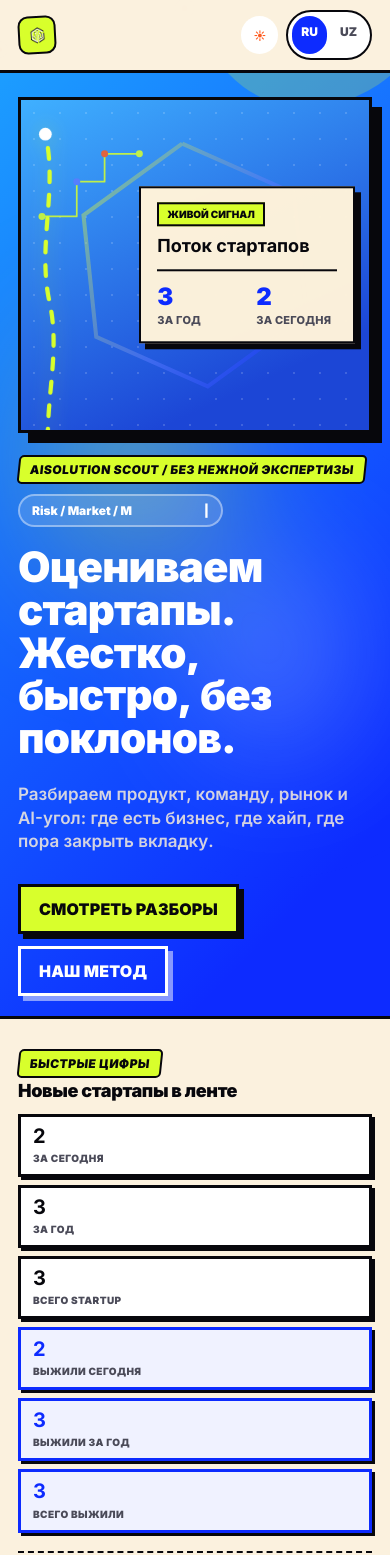
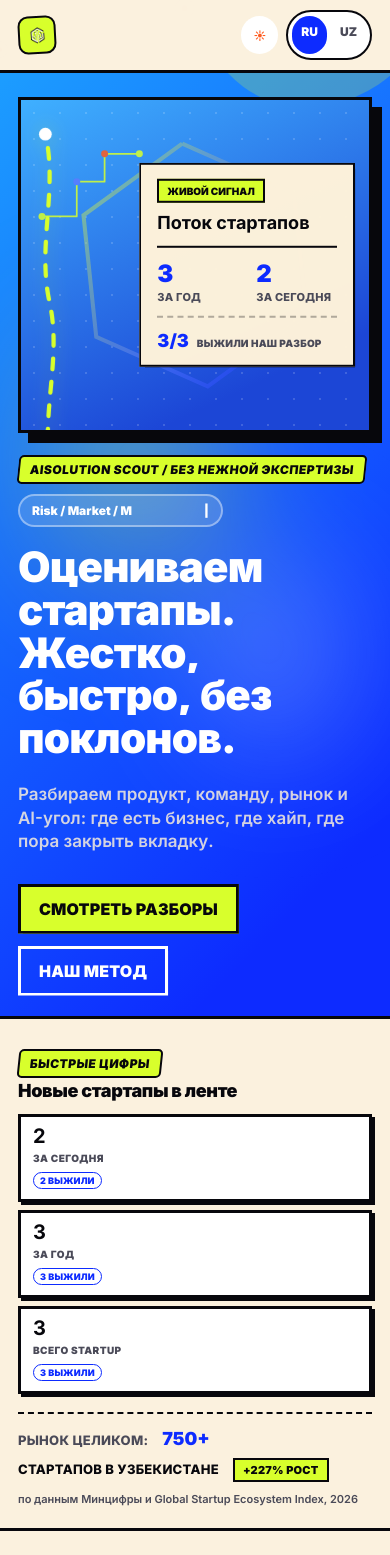
Before and after one commit to abbos-khamidov/blog-aisolution, a Next.js app: page /ru in a window 390 px wide. Shown: the top 1555 px of the page. Built offline with nearby package versions, Linux system fonts and the light colour scheme.

Commit message:
Add marker cursor and selection clear control

```diff
--- a/app/[locale]/layout.tsx
+++ b/app/[locale]/layout.tsx
@@ -6,6 +6,7 @@ import Link from "next/link";
 import { notFound } from "next/navigation";
 import "../globals.css";
 import { NeuralBackground } from "@/components/NeuralBackground";
+import { SelectionClearButton } from "@/components/SelectionClearButton";
 import { dictionary, getLocale, locales, type Locale } from "@/lib/i18n";
 
 // Cyrillic subset is required for ru content — globals.css already declared
@@ -99,6 +100,7 @@ export default async function LocaleLayout({ children, params }: Props) {
             aisolution.uz <span aria-hidden="true">→</span>
           </Link>
         </footer>
+        <SelectionClearButton locale={locale} />
       </body>
     </html>
   );
--- a/app/globals.css
+++ b/app/globals.css
@@ -76,6 +76,40 @@ a {
   color: #07070c;
 }
 
+.selection-clear-button {
+  position: fixed;
+  right: 50%;
+  bottom: 18px;
+  z-index: 60;
+  display: inline-flex;
+  align-items: center;
+  gap: 8px;
+  border: 2px solid var(--line);
+  border-radius: 999px;
+  padding: 10px 16px;
+  background: var(--brand-orange);
+  color: #07070c;
+  font-size: 13px;
+  font-weight: 950;
+  box-shadow: 4px 4px 0 0 #07070c;
+  opacity: 0;
+  transform: translate(50%, 12px);
+  pointer-events: none;
+  transition: opacity 140ms ease, transform 140ms ease;
+}
+
+.selection-clear-button.is-visible {
+  opacity: 1;
+  transform: translate(50%, 0);
+  pointer-events: auto;
+}
+
+.selection-clear-button svg {
+  width: 16px;
+  height: 16px;
+  flex: 0 0 auto;
+}
+
 @media (hover: hover) and (pointer: fine) {
   body {
     cursor: url("/cursor-pencil.svg") 5 23, auto;
@@ -94,6 +128,10 @@ a {
   textarea,
   [contenteditable="true"] {
     cursor: text;
+  }
+
+  .selection-clear-button {
+    cursor: url("/cursor-pencil.svg") 5 23, pointer;
   }
 }
 
@@ -759,13 +797,21 @@ p {
   display: flex;
   align-items: baseline;
   flex-wrap: wrap;
-  gap: 12px 14px;
+  gap: 10px 14px;
   border-top: 2px dashed var(--line);
   padding-top: 16px;
 }
 
+.hero-stats-ecosystem-prefix {
+  color: var(--muted);
+  font-size: 11px;
+  font-weight: 900;
+  letter-spacing: 0.03em;
+  text-transform: uppercase;
+}
+
 .hero-stats-ecosystem strong {
-  font-size: clamp(26px, 3.2vw, 38px);
+  font-size: clamp(18px, 2vw, 24px);
   font-weight: 950;
   line-height: 1;
   color: var(--brand-blue);
@@ -834,13 +880,18 @@ p {
   text-transform: uppercase;
 }
 
-.hero-stat-accent {
-  border-color: var(--brand-blue);
-  background: color-mix(in srgb, var(--brand-blue) 6%, var(--surface));
-}
-
-.hero-stat-accent strong {
+.hero-stat-survived-badge {
+  display: inline-block;
+  margin-top: 8px;
+  border: 1.5px solid var(--brand-blue);
   color: var(--brand-blue);
+  font-style: normal;
+  font-size: 9px;
+  font-weight: 900;
+  letter-spacing: 0.02em;
+  text-transform: uppercase;
+  padding: 2px 6px;
+  border-radius: 999px;
 }
 
 /* ---------- ticker ---------- */
--- a/components/Hero.tsx
+++ b/components/Hero.tsx
@@ -7,7 +7,7 @@ import { dictionary, type Locale } from "@/lib/i18n";
 
 type Stats = { today: number; year: number; total: number };
 
-export function Hero({ locale, stats }: { locale: Locale; stats: Stats }) {
+export function Hero({ locale, stats, survival }: { locale: Locale; stats: Stats; survival: Stats }) {
   const t = dictionary[locale];
   const rootRef = useRef<HTMLElement>(null);
   const words = t.heroTitle.split(" ");
@@ -33,12 +33,19 @@ export function Hero({ locale, stats }: { locale: Locale; stats: Stats }) {
       ...root.querySelectorAll(".hero-actions .button")
     ].filter(Boolean) as Element[];
     const wordEls = root.querySelectorAll(".word-mask .word");
+    const illustrationEls = root.querySelectorAll(".hero-illustration-card, .hero-illustration-stat");
 
     // Belt-and-suspenders: if anything below throws (a bad selector, a
     // missing SVG node after a markup edit), the hero text must never be
     // left stuck at opacity:0 forever — that's the one failure mode that
     // actually breaks the page for a real visitor.
-    const revealEverything = () => gsap.set([introEls, wordEls], { opacity: 1, y: 0, clearProps: "transform" });
+    const revealEverything = () =>
+      gsap.set([introEls, wordEls, illustrationEls], {
+        opacity: 1,
+        y: 0,
+        clipPath: "inset(0% 0% 0% 0%)",
+        clearProps: "transform"
+      });
 
     let ctx: gsap.Context | undefined;
     try {
@@ -47,7 +54,8 @@ export function Hero({ locale, stats }: { locale: Locale; stats: Stats }) {
         const circuitPath = root.querySelector(".hero-illustration-line path") as SVGPathElement | null;
 
         gsap.set(introEls, { opacity: 0, y: 16 });
-        gsap.set(wordEls, { opacity: 0, y: 24 });
+        gsap.set(wordEls, { opacity: 1, y: 24, clipPath: "inset(0% 100% 0% 0%)" });
+        gsap.set(illustrationEls, { opacity: 0, y: 16 });
 
         if (reduceMotion) {
           revealEverything();
@@ -69,11 +77,28 @@ export function Hero({ locale, stats }: { locale: Locale; stats: Stats }) {
 
         if (hexPolygon) tl.to(hexPolygon, { strokeDashoffset: 0, duration: 1.2, ease: "power2.inOut" }, 0);
         if (circuitPath) tl.to(circuitPath, { strokeDashoffset: 0, duration: 0.9, ease: "power2.inOut" }, 0.25);
-        tl.to(introEls, { opacity: 1, y: 0, stagger: 0.08, duration: 0.55 }, 0.05).to(
-          wordEls,
-          { opacity: 1, y: 0, stagger: 0.05, duration: 0.7 },
-          0.1
-        );
+        tl.to(introEls, { opacity: 1, y: 0, stagger: 0.08, duration: 0.55 }, 0.05)
+          .to(wordEls, { y: 0, stagger: 0.05, duration: 0.4 }, 0.1)
+          .to(wordEls, { clipPath: "inset(0% 0% 0% 0%)", stagger: 0.05, duration: 0.5, ease: "steps(9)" }, 0.1)
+          .to(illustrationEls, { opacity: 1, y: 0, stagger: 0.12, duration: 0.5 }, 0.55);
+
+        // The right panel should keep feeling "live", not just draw in once —
+        // redraw the hex/circuit signal lines on a loop after the intro settles.
+        if (hexPolygon || circuitPath) {
+          const hexLength = hexPolygon?.getTotalLength() ?? 0;
+          const circuitLength = circuitPath?.getTotalLength() ?? 0;
+          const loop = gsap.timeline({ repeat: -1, repeatDelay: 3.2, delay: tl.duration() + 0.6 });
+          if (hexPolygon) {
+            loop
+              .set(hexPolygon, { strokeDashoffset: hexLength }, 0)
+              .to(hexPolygon, { strokeDashoffset: 0, duration: 1.1, ease: "power2.inOut" }, 0.05);
+          }
+          if (circuitPath) {
+            loop
+              .set(circuitPath, { strokeDashoffset: circuitLength }, 0)
+              .to(circuitPath, { strokeDashoffset: 0, duration: 0.9, ease: "power2.inOut" }, 0.25);
+          }
+        }
       }, root);
     } catch (error) {
       console.error("[Hero] entrance animation failed, showing content directly:", error);
@@ -173,7 +198,7 @@ export function Hero({ locale, stats }: { locale: Locale; stats: Stats }) {
         </div>
       </div>
       <div className="hero-visual">
-        <HeroIllustration locale={locale} stats={stats} />
+        <HeroIllustration locale={locale} stats={stats} survival={survival} />
       </div>
     </section>
   );
--- a/components/HeroIllustration.tsx
+++ b/components/HeroIllustration.tsx
@@ -1,6 +1,16 @@
+"use client";
+
+import { useEffect, useState } from "react";
 import { dictionary, type Locale } from "@/lib/i18n";
 
 type Stats = { today: number; year: number; total: number };
+
+const barPatterns = [
+  [30, 55, 75, 100],
+  [50, 85, 40, 65],
+  [65, 35, 95, 55],
+  [40, 70, 50, 90]
+];
 
 /**
  * Custom vector illustration for the hero — replaces a generic AI-stock
@@ -8,9 +18,41 @@ type Stats = { today: number; year: number; total: number };
  * outline + circuit nodes), plus the one number a visitor actually needs on
  * first paint: how many startups have been reviewed, and how many today.
  */
-export function HeroIllustration({ locale, stats }: { locale: Locale; stats: Stats }) {
+export function HeroIllustration({
+  locale,
+  stats,
+  survival
+}: {
+  locale: Locale;
+  stats: Stats;
+  survival: Stats;
+}) {
   const t = dictionary[locale];
   const numberFormat = new Intl.NumberFormat(locale === "uz" ? "uz-UZ" : "ru-RU");
+  const statFrames = [
+    { value: "+38%", label: t.heroCardRoutine },
+    { value: "24/7", label: t.heroCardControl }
+  ];
+
+  const [barFrame, setBarFrame] = useState(0);
+  const [statFrame, setStatFrame] = useState(0);
+
+  useEffect(() => {
+    const reduceMotion = window.matchMedia("(prefers-reduced-motion: reduce)").matches;
+    if (reduceMotion) return undefined;
+
+    const barTimer = window.setInterval(() => setBarFrame((i) => (i + 1) % barPatterns.length), 2400);
+    const statTimer = window.setInterval(() => setStatFrame((i) => (i + 1) % statFrames.length), 3200);
+
+    return () => {
+      window.clearInterval(barTimer);
+      window.clearInterval(statTimer);
+    };
+    // eslint-disable-next-line react-hooks/exhaustive-deps
+  }, []);
+
+  const bars = barPatterns[barFrame];
+  const statNow = statFrames[statFrame];
 
   return (
     <div className="hero-illustration" aria-hidden="true">
@@ -64,21 +106,29 @@ export function HeroIllustration({ locale, stats }: { locale: Locale; stats: Sta
             <small>{t.statsTodayLabel}</small>
           </div>
         </div>
+        <div className="hero-illustration-stat-survived">
+          <b>
+            {numberFormat.format(survival.total)}/{numberFormat.format(stats.total)}
+          </b>
+          <span>{t.heroVisualSurvivedLabel}</span>
+        </div>
       </div>
 
       <div className="hero-illustration-card card-a">
         <div className="bars">
-          <span className="bar" style={{ height: "30%", background: "#0d2bff" }} />
-          <span className="bar" style={{ height: "55%", background: "#ff5b1f" }} />
-          <span className="bar" style={{ height: "75%", background: "#0d2bff" }} />
-          <span className="bar" style={{ height: "100%", background: "#d8ff2c" }} />
+          <span className="bar" style={{ height: `${bars[0]}%`, background: "#0d2bff" }} />
+          <span className="bar" style={{ height: `${bars[1]}%`, background: "#ff5b1f" }} />
+          <span className="bar" style={{ height: `${bars[2]}%`, background: "#0d2bff" }} />
+          <span className="bar" style={{ height: `${bars[3]}%`, background: "#d8ff2c" }} />
         </div>
         <small>{t.heroCardGrowth}</small>
       </div>
 
       <div className="hero-illustration-card card-c">
-        <strong>+38%</strong>
-        <small>{t.heroCardRoutine}</small>
+        <div key={statFrame} className="card-c-frame">
+          <strong>{statNow.value}</strong>
+          <small>{statNow.label}</small>
+        </div>
       </div>
     </div>
   );
--- a/components/HeroStats.tsx
+++ b/components/HeroStats.tsx
@@ -48,20 +48,26 @@ function useCountUp(target: number, active = true) {
 function StatTile({
   label,
   value,
-  locale,
-  accent
+  survived,
+  survivedLabel,
+  locale
 }: {
   label: string;
   value: number;
+  survived: number;
+  survivedLabel: string;
   locale: Locale;
-  accent?: boolean;
 }) {
   const animated = useCountUp(value, true);
+  const animatedSurvived = useCountUp(survived, true);
   const numberFormat = new Intl.NumberFormat(locale === "uz" ? "uz-UZ" : "ru-RU");
   return (
-    <div className={`hero-stat${accent ? " hero-stat-accent" : ""}`}>
+    <div className="hero-stat">
       <strong>{numberFormat.format(animated)}</strong>
       <span>{label}</span>
+      <em className="hero-stat-survived-badge">
+        {numberFormat.format(animatedSurvived)} {survivedLabel}
+      </em>
     </div>
   );
 }
@@ -70,25 +76,20 @@ export function HeroStats({ locale, stats, survival }: Props) {
   const t = dictionary[locale];
   const tiles = useMemo(
     () => [
-      { label: t.statsTodayLabel, value: stats.today },
-      { label: t.statsYearLabel, value: stats.year },
-      { label: t.statsTotalLabel, value: stats.total }
-    ],
-    [stats.today, stats.year, stats.total, t.statsTodayLabel, t.statsTotalLabel, t.statsYearLabel]
-  );
-  const survivalTiles = useMemo(
-    () => [
-      { label: t.statsSurvivedTodayLabel, value: survival.today },
-      { label: t.statsSurvivedYearLabel, value: survival.year },
-      { label: t.statsSurvivedTotalLabel, value: survival.total }
+      { label: t.statsTodayLabel, value: stats.today, survived: survival.today },
+      { label: t.statsYearLabel, value: stats.year, survived: survival.year },
+      { label: t.statsTotalLabel, value: stats.total, survived: survival.total }
     ],
     [
+      stats.today,
+      stats.year,
+      stats.total,
       survival.today,
       survival.year,
       survival.total,
-      t.statsSurvivedTodayLabel,
-      t.statsSurvivedYearLabel,
-      t.statsSurvivedTotalLabel
+      t.statsTodayLabel,
+      t.statsTotalLabel,
+      t.statsYearLabel
     ]
   );
 
@@ -101,14 +102,19 @@ export function HeroStats({ locale, stats, survival }: Props) {
         </div>
         <div className="hero-stats-grid" role="list">
           {tiles.map((tile) => (
-            <StatTile key={tile.label} label={tile.label} value={tile.value} locale={locale} />
-          ))}
-          {survivalTiles.map((tile) => (
-            <StatTile key={tile.label} label={tile.label} value={tile.value} locale={locale} accent />
+            <StatTile
+              key={tile.label}
+              label={tile.label}
+              value={tile.value}
+              survived={tile.survived}
+              survivedLabel={t.statsSurvivedBadge}
+              locale={locale}
+            />
           ))}
         </div>
       </div>
       <div className="hero-stats-ecosystem">
+        <span className="hero-stats-ecosystem-prefix">{t.statsEcosystemPrefix}</span>
         <strong>{t.statsEcosystemValue}</strong>
         <span>{t.statsEcosystemLabel}</span>
         <em>{t.statsEcosystemGrowth}</em>
--- a/lib/i18n.ts
+++ b/lib/i18n.ts
@@ -49,14 +49,14 @@ export const dictionary = {
     statsTodayLabel: "за сегодня",
     statsYearLabel: "за год",
     statsTotalLabel: "всего startup",
+    statsEcosystemPrefix: "рынок целиком:",
     statsEcosystemValue: "750+",
     statsEcosystemLabel: "стартапов в Узбекистане",
     statsEcosystemGrowth: "+227% рост",
     statsEcosystemSource: "по данным Минцифры и Global Startup Ecosystem Index, 2026",
     heroVisualSurvivedLabel: "выжили наш разбор",
-    statsSurvivedTodayLabel: "выжили сегодня",
-    statsSurvivedYearLabel: "выжили за год",
-    statsSurvivedTotalLabel: "всего выжили",
+    statsSurvivedBadge: "выжили",
+    selectionClearLabel: "Очистить выделение",
     footerTagline: "стартапы / AI / вердикты",
     read: "читать",
     min: "мин",
@@ -130,14 +130,14 @@ export const dictionary = {
     statsTodayLabel: "bugun",
     statsYearLabel: "yil davomida",
     statsTotalLabel: "jami startup",
+    statsEcosystemPrefix: "butun bozor:",
     statsEcosystemValue: "750+",
     statsEcosystemLabel: "O'zbekistondagi startaplar",
     statsEcosystemGrowth: "+227% o'sish",
     statsEcosystemSource: "Raqamli texnologiyalar vazirligi va Global Startup Ecosystem Index, 2026",
     heroVisualSurvivedLabel: "razborimizdan omon qoldi",
-    statsSurvivedTodayLabel: "bugun omon qoldi",
-    statsSurvivedYearLabel: "yil davomida omon qoldi",
-    statsSurvivedTotalLabel: "jami omon qoldi",
+    statsSurvivedBadge: "omon qoldi",
+    selectionClearLabel: "Tanlovni tozalash",
     footerTagline: "startaplar / AI / verdict",
     read: "o'qish",
     min: "daq",
```
Also changed, not shown: app/cursor-pencil.svg/route.ts (+4 -4 lines), components/SelectionClearButton.tsx (added, +51 -0 lines).
